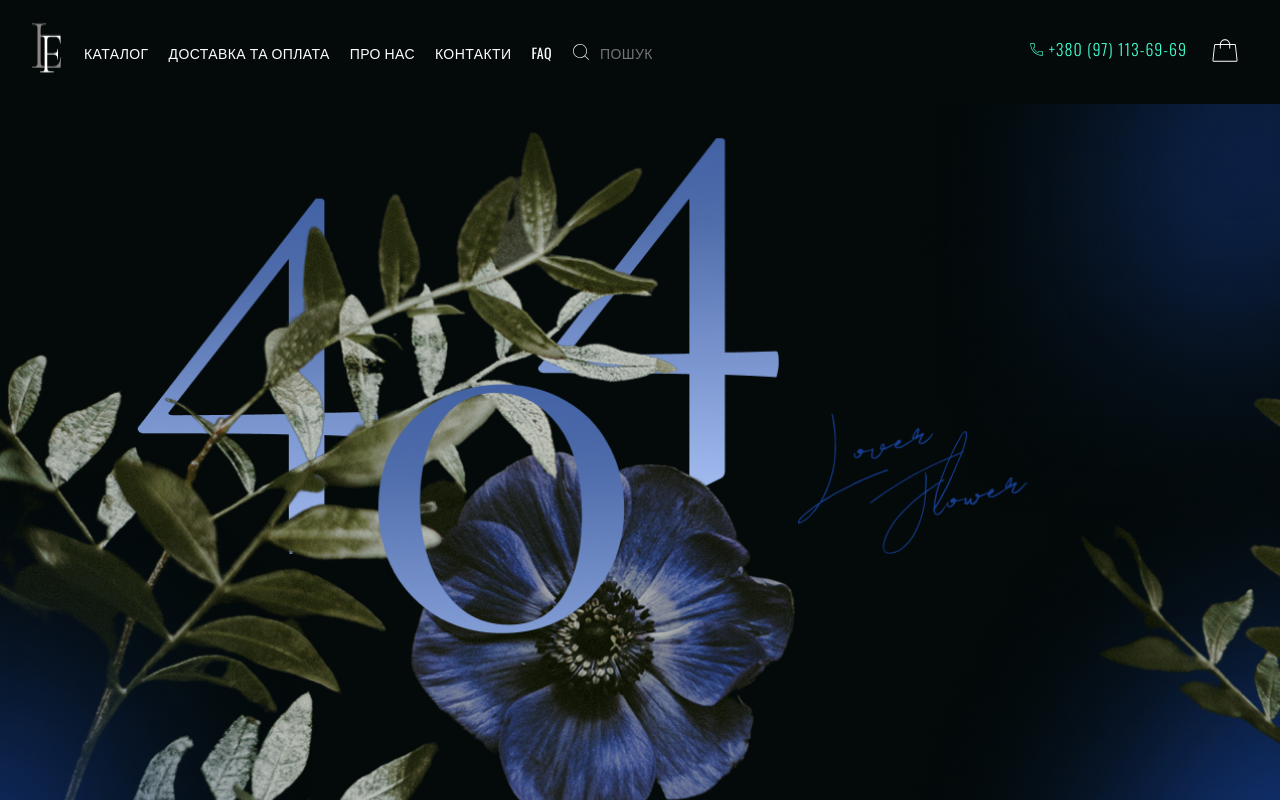
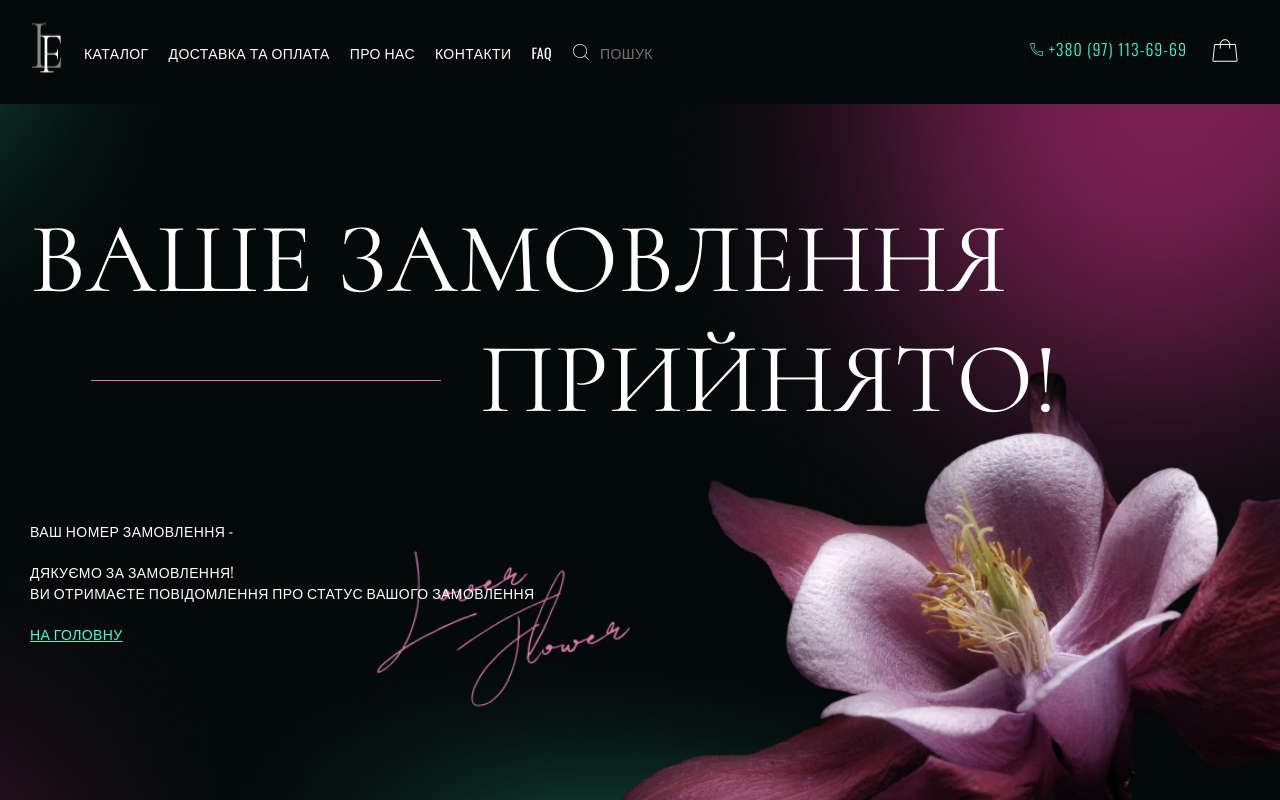
Before and after one commit to anastasiia-hrekova/lover-flower, a React (Create React App) app in the folder frontend/: page /success in a window 1280 px wide. Shown: the top 800 px of the page. Built offline with nearby package versions, Linux system fonts and the light colour scheme; no server answers.

Commit message:
added success page

```diff
--- a/frontend/src/App.jsx
+++ b/frontend/src/App.jsx
@@ -7,9 +7,10 @@ import AboutPage from './pages/AboutPage';
 import ContactsPage from './pages/ContactsPage';
 import FaqPage from './pages/FaqPage';
 import NotFound from './pages/NotFound';
-import MainLayout from './layouts/MainLayout';
 import CorpClients from './pages/CorpClients';
 import CheckoutPage from './pages/CheckoutPage';
+import SuccessPage from './pages/SuccessPage';
+import MainLayout from './layouts/MainLayout';
 import ButtonToCart from './features/ButtonToCart';
 
 function App() {
@@ -28,6 +29,7 @@ function App() {
             <Route path="cart" element={<ButtonToCart />} />
             <Route path="corporation" element={<CorpClients />} />
             <Route path="checkout" element={<CheckoutPage />} />
+            <Route path="success" element={<SuccessPage />} />
             <Route path="*" element={<NotFound />} />
           </Route>
         </Routes>
--- a/frontend/src/pages/CheckoutPage.jsx
+++ b/frontend/src/pages/CheckoutPage.jsx
@@ -1,11 +1,12 @@
-import { useState } from 'react';
+import { useState, useEffect } from 'react';
+import { useSelector } from 'react-redux';
+import { selectTotalPrice } from '../redux/slices/cartSlice';
+import { useNavigate } from 'react-router-dom';
 import styled from 'styled-components';
 import Container from '../styles/Container';
 import Cart from '../features/Cart';
 import Breadcrumbs from '../components/BreadcrumbsContainer';
 import Footer from '../components/Footer';
-import { useSelector } from 'react-redux';
-import { selectTotalPrice } from '../redux/slices/cartSlice';
 
 const OrderBlock = styled.div`
   position: relative;
@@ -268,7 +269,26 @@ const InputBlock = styled.div`
 
 const CheckoutPage = () => {
   const [checked, setChecked] = useState({});
+  const [formData, setFormData] = useState({
+    name: '',
+    phone: '',
+    email: '',
+    city: '',
+    street: '',
+  });
+  const [isFormValid, setIsFormValid] = useState(false);
   const totalPrice = useSelector(selectTotalPrice);
+  const navigate = useNavigate();
+
+  const generateOrderNumber = () => {
+    const timestamp = Date.now().toString();
+    return timestamp.slice(-9);
+  };
+
+  const handlePayment = () => {
+    const orderNumber = generateOrderNumber();
+    navigate('/success', { state: { orderNumber } });
+  };
 
   const handleChange = checkboxId => {
     setChecked(prevState => ({
@@ -276,6 +296,25 @@ const CheckoutPage = () => {
       [checkboxId]: !prevState[checkboxId],
     }));
   };
+
+  const handleInputChange = e => {
+    const { name, value } = e.target;
+    setFormData(prev => ({
+      ...prev,
+      [name]: value,
+    }));
+  };
+
+  useEffect(() => {
+    const isValid =
+      formData.name.trim() &&
+      formData.phone.trim() &&
+      formData.email.trim() &&
+      formData.city.trim() &&
+      formData.street.trim();
+
+    setIsFormValid(isValid);
+  }, [formData]);
 
   const delCheckboxes = [
     { id: 'pickup', label: 'Самовивіз' },
@@ -306,15 +345,35 @@ const CheckoutPage = () => {
                 <FormTitles>Контактні данні</FormTitles>
                 <InputBlock>
                   <FormLabels>Ваше ім'я*</FormLabels>
-                  <ContactsDataInput placeholder="Введіь ваше ім`/я" />
+                  <ContactsDataInput
+                    name="name"
+                    value={formData.name}
+                    onChange={handleInputChange}
+                    placeholder="Введіь ваше ім'я"
+                    required
+                  />
                 </InputBlock>
                 <InputBlock>
                   <FormLabels>Ваш телефон*</FormLabels>
-                  <ContactsDataInput placeholder="+380 (97) 777-77-77" />
+                  <ContactsDataInput
+                    name="phone"
+                    value={formData.phone}
+                    onChange={handleInputChange}
+                    pattern="^\+?380\d{9}$"
+                    placeholder="+380 (97) 777-77-77"
+                    required
+                  />
                 </InputBlock>
                 <InputBlock>
                   <FormLabels>Ваш e-mail*</FormLabels>
-                  <ContactsDataInput placeholder="Введіь вашу пошту" />
+                  <ContactsDataInput
+                    name="email"
+                    value={formData.email}
+                    onChange={handleInputChange}
+                    pattern="^[A-Za-z0-9][A-Za-z0-9\.-_]*[A-Za-z0-9]*@([A-Za-z0-9]+([A-Za-z0-9-]*[A-Za-z0-9]+)*\.)+[A-Za-z]*$"
+                    placeholder="Введіь вашу пошту"
+                    required
+                  />
                 </InputBlock>
                 <InputBlock>
                   <FormLabels>Телефон отримувача (не обов'язково)</FormLabels>
@@ -322,7 +381,7 @@ const CheckoutPage = () => {
                 </InputBlock>
                 <InputBlock>
                   <FormLabels>Ім'я отримувача (не обов'язково)</FormLabels>
-                  <ContactsDataInput placeholder="Введіь ім`/я отримувача" />
+                  <ContactsDataInput placeholder="Введіь ім'я отримувача" />
                 </InputBlock>
                 <InputBlock>
                   <FormLabels>Коментарій до замовлення</FormLabels>
@@ -349,11 +408,23 @@ const CheckoutPage = () => {
                 ))}
                 <InputBlock>
                   <FormLabels>Місто*</FormLabels>
-                  <ContactsDataInput placeholder="Оберіть місто" />
+                  <ContactsDataInput
+                    name="city"
+                    value={formData.city}
+                    onChange={handleInputChange}
+                    placeholder="Оберіть місто"
+                    required
+                  />
                 </InputBlock>
                 <InputBlock>
                   <FormLabels>Вулиця*</FormLabels>
-                  <ContactsDataInput placeholder="Введіь вулицю" />
+                  <ContactsDataInput
+                    name="street"
+                    value={formData.street}
+                    onChange={handleInputChange}
+                    placeholder="Введіь вулицю"
+                    required
+                  />
                 </InputBlock>
                 <div style={{ display: 'flex', flexDirection: 'row' }}>
                   <InputBlock style={{ flexDirection: 'column' }}>
@@ -429,11 +500,13 @@ const CheckoutPage = () => {
                     marginBottom: '0',
                   }}
                 >
-                  Загальна вартість замовлення грн
+                  Загальна вартість замовлення {totalPrice}грн
                 </OrderTitle>
                 <TotalPriceAdd>Знижка = 0 грн</TotalPriceAdd>
                 <TotalPriceAdd>Доставка = 0 грн</TotalPriceAdd>
-                <ToPayBtn>До сплати</ToPayBtn>
+                <ToPayBtn onClick={handlePayment} disabled={!isFormValid}>
+                  До сплати
+                </ToPayBtn>
                 <PrivacyBlock>
                   Натискаючи на кнопку «До Оплати», я даю свою згоду на обробку
                   персональних даних, відповідно до
--- /dev/null
+++ b/frontend/src/pages/SuccessPage.jsx
@@ -0,0 +1,100 @@
+import { NavLink, useLocation } from 'react-router-dom';
+import styled from 'styled-components';
+import Container from '../styles/Container';
+import Footer from '../components/Footer';
+
+const SuccessBlock = styled.div`
+  width: 100%;
+  height: 105rem;
+  background-image: url(images/access-payment.png);
+  background-repeat: no-repeat;
+  background-size: cover;
+  background-position: center;
+`;
+
+const TextBlock = styled.div`
+  display: flex;
+  flex-direction: column;
+  align-items: left;
+  margin-top: 19rem;
+  color: ${({ theme }) => theme.colors.textColor};
+`;
+
+const Title = styled.h1`
+  font-size: 10rem;
+  font-weight: 400;
+  line-height: 12rem;
+  letter-spacing: 0.02rem;
+  color: ${({ theme }) => theme.colors.textColor};
+  font-family: 'Cormorant', serif;
+  text-transform: uppercase;
+  margin-bottom: 8rem;
+  position: relative;
+`;
+
+const TitleLine = styled.span`
+  position: absolute;
+  width: 35rem;
+  height: 1px;
+  background-color: ${({ theme }) => theme.colors.accentColor};
+  content: '';
+  top: 75%;
+  left: 5%;
+`;
+
+const TitleSpan = styled.span`
+  margin-left: 45rem;
+`;
+
+const Text = styled.p`
+  font-size: 1.4rem;
+  font-weight: 400;
+  line-height: 2.1rem;
+  letter-spacing: 0.04rem;
+  font-family: 'Oswald', sans-serif;
+  text-transform: uppercase;
+  margin-bottom: 2rem;
+`;
+
+const ToMain = styled(NavLink)`
+  font-size: 1.4rem;
+  font-weight: 400;
+  line-height: 2.1rem;
+  letter-spacing: 0.04rem;
+  font-family: 'Oswald', sans-serif;
+  text-transform: uppercase;
+  color: ${({ theme }) => theme.colors.mainColor};
+  text-decoration: underline;
+  margin-top: 4rem;
+`;
+
+const SuccessPage = () => {
+  const location = useLocation();
+  const { orderNumber } = location.state || {};
+
+  return (
+    <>
+      <SuccessBlock>
+        <Container>
+          <TextBlock>
+            <div>
+              <Title>
+                Ваше замовлення <br /> <TitleLine />
+                <TitleSpan>прийнято!</TitleSpan>
+              </Title>
+              <Text>Ваш номер замовлення - {orderNumber}</Text>
+              <Text>
+                Дякуємо за замовлення! <br />
+                Ви отримаєте повідомлення про статус вашого замовлення
+              </Text>
+              <ToMain to="/">На головну</ToMain>
+            </div>
+          </TextBlock>
+        </Container>
+      </SuccessBlock>
+      <Footer />
+    </>
+  );
+};
+
+export default SuccessPage;
```
